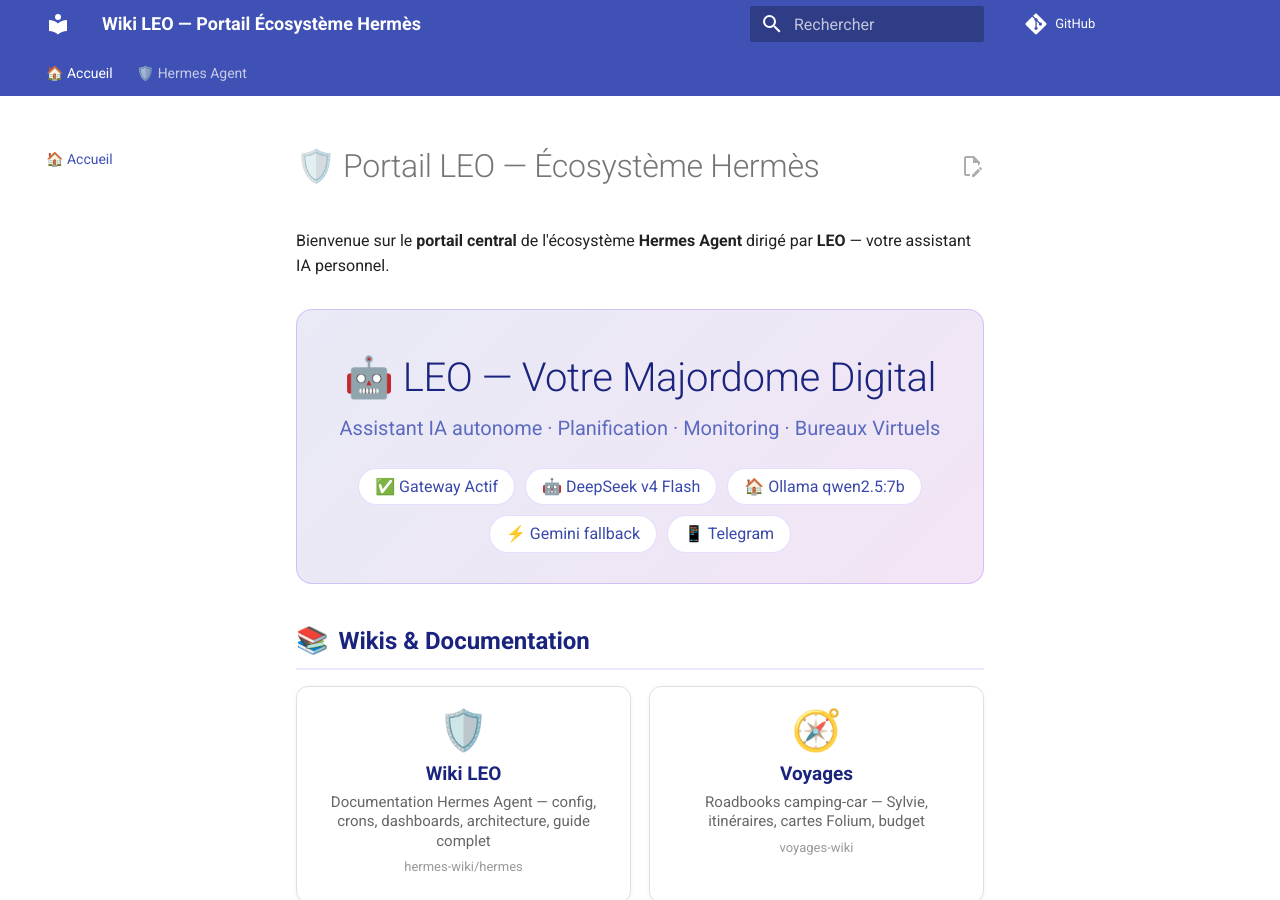
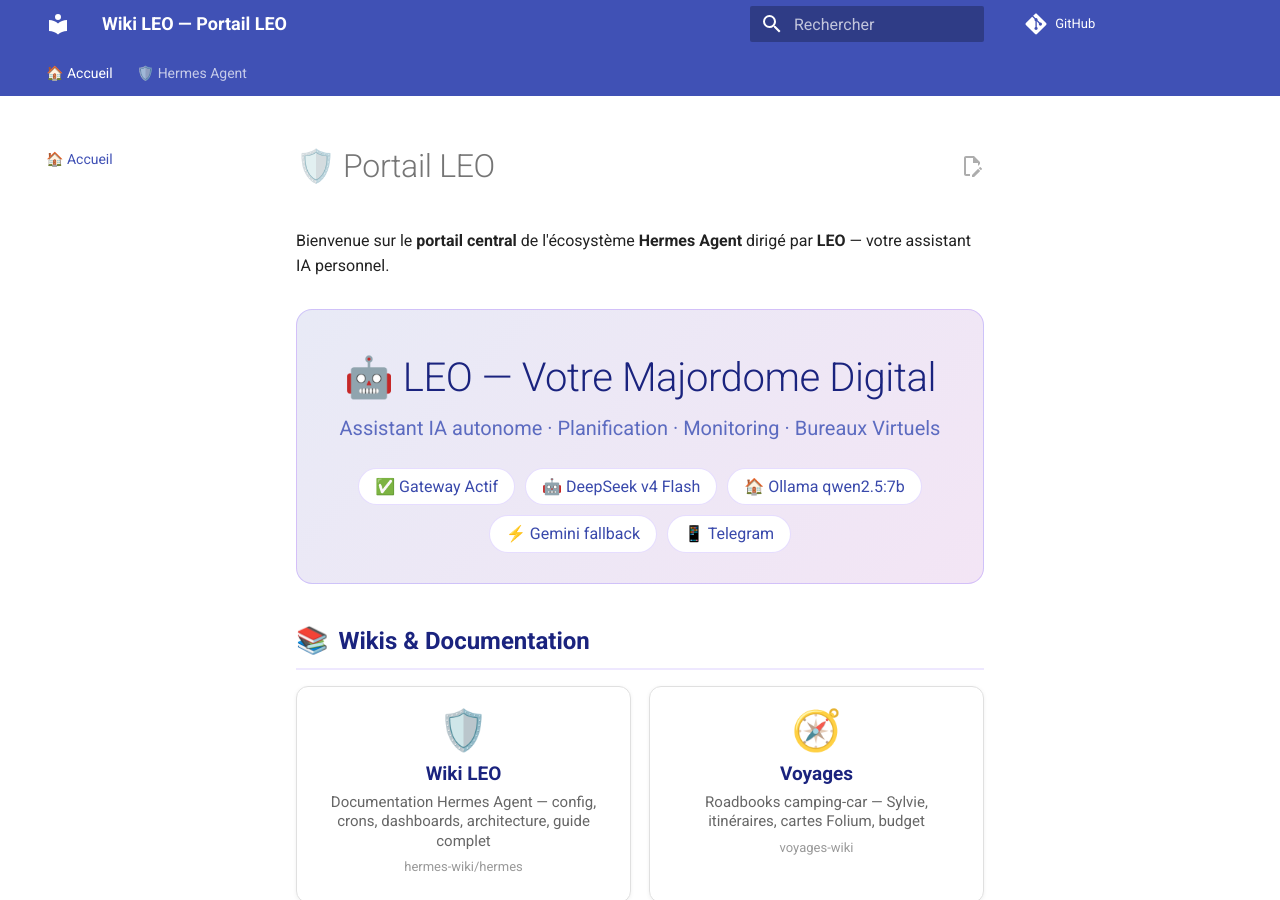
Before and after one commit to christophedanhier-hash/hermes-wiki, an MkDocs documentation site: the page built from docs/index.md, in a window 1280 px wide and 900 px high. Built offline with MkDocs 1.6.1 and Material for MkDocs 9.7.7, drawn with Linux system fonts in a browser that asks for light colours; comment, search, counter and statistics services are not loaded.

Commit message:
fix: Écosystème → Portail LEO dans titre et nav

```diff
--- a/docs/index.md
+++ b/docs/index.md
@@ -1,4 +1,4 @@
-# 🛡️ Portail LEO — Écosystème Hermès
+# 🛡️ Portail LEO
 
 Bienvenue sur le **portail central** de l'écosystème **Hermes Agent** dirigé par **LEO** — votre assistant IA personnel.
 
--- a/mkdocs.yml
+++ b/mkdocs.yml
@@ -1,4 +1,4 @@
-site_name: Wiki LEO — Portail Écosystème Hermès
+site_name: Wiki LEO — Portail LEO
 site_description: Portail central de l'écosystème Hermes Agent — dashboards, wikis, bots, bureaux virtuels, infrastructure
 site_author: Christophe (Tofdan) & LEO
 repo_url: https://github.com/christophedanhier-hash/hermes-wiki
```
